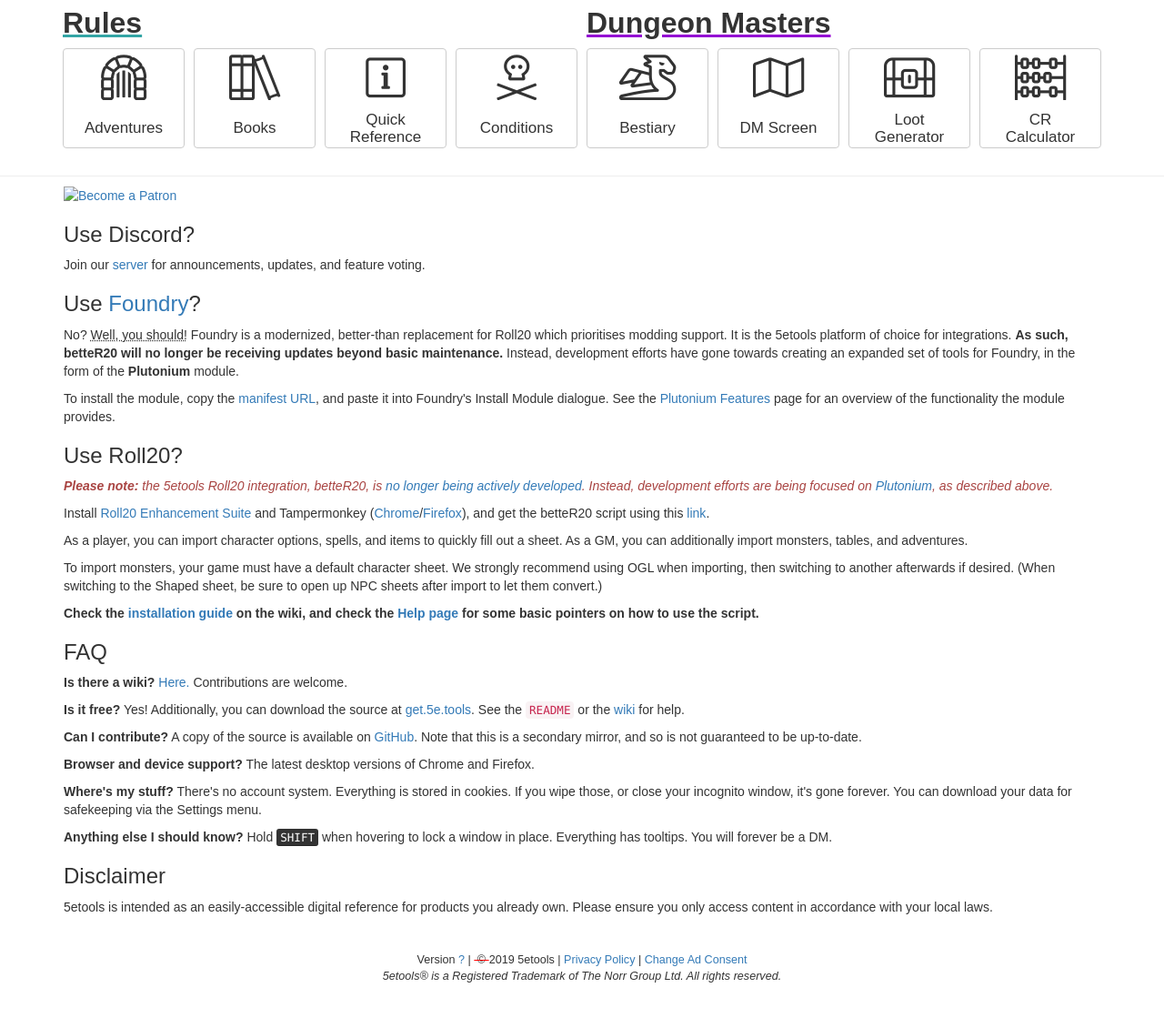
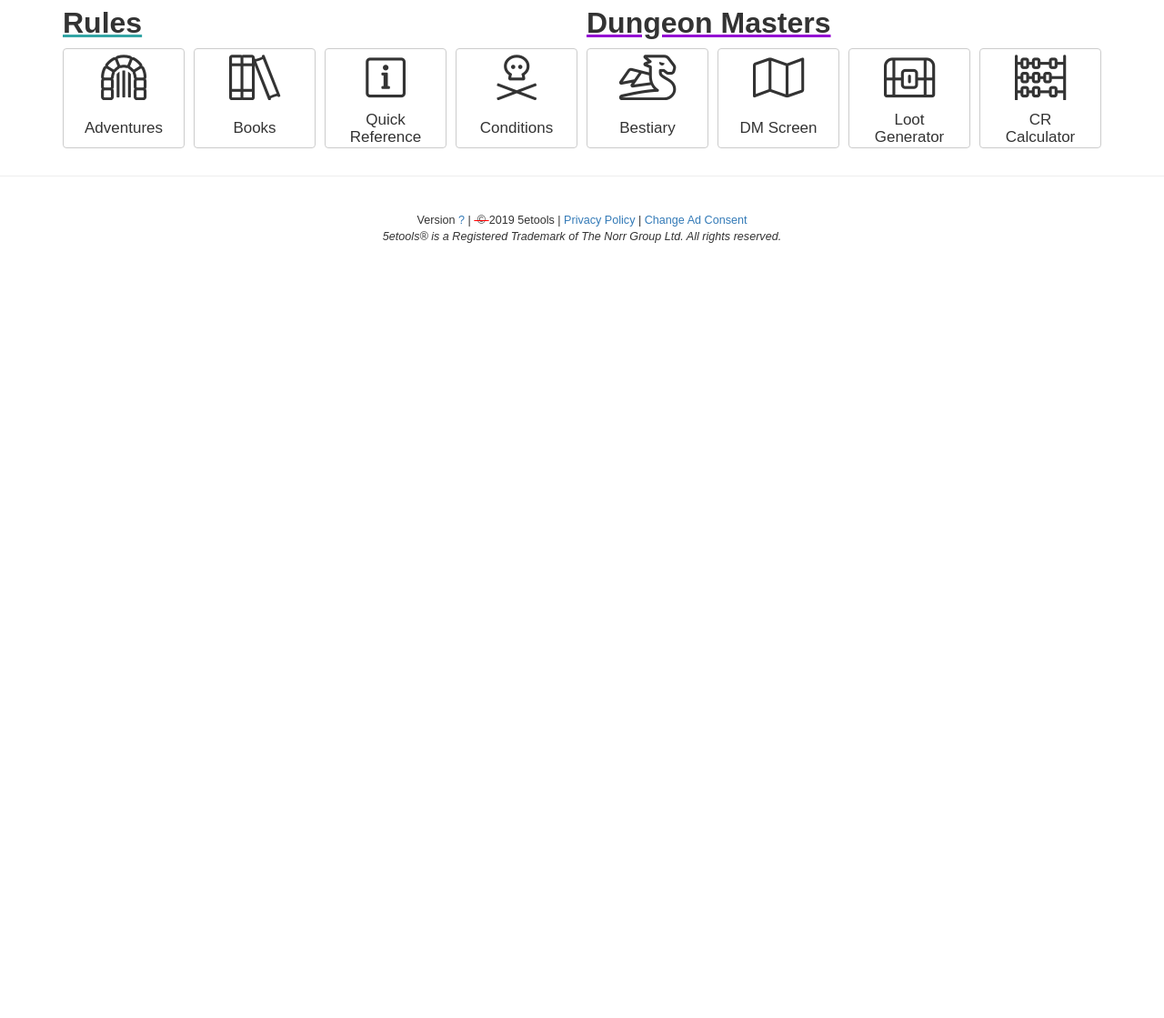
Before and after one commit to EldritchTranslator/eldritch-tome, a website with bundled scripts: page 5etools.html in a window 1280 px wide. Shown: the part 401-1520 px from the top of the page at 91% size. After the commit the page ends 801 px from the top, so only its background shows below. Built offline with nearby package versions, Linux system fonts and the light colour scheme.

Commit message:
Update 5etools.html

```diff
--- a/5etools.html
+++ b/5etools.html
@@ -260,7 +260,7 @@
 <header class="hidden-xs hidden-sm page__header">
 	<div class="container">
 
-		<h1 class="page__title page__title--home">5e<span>tools</span></h1>
+		<h1 class="page__title page__title--home">Eldritch<span>tools</span></h1>
 		<p class="page__subtitle">A suite of tools for 5th Edition  Dungeons &amp; Dragons players and Dungeon Masters.</p>
 	</div>
 </header>
@@ -409,41 +409,6 @@
 <!--		</div>-->
 <!--	</div>-->
 
-	<div class="cancer__wrp-leaderboard cancer__anchor"><div class="cancer__disp-cancer"></div><div class="cancer__wrp-leaderboard-inner"><!--5ETOOLS_AD_LEADERBOARD--></div></div>
-
-	<div class="w-100">
-		<p><a href="https://www.patreon.com/bePatron?u=22018559" rel="noopener noreferrer"><img src="img/patreon.png" alt="Become a Patron" style="width: 217px; height: 51px"></a></p>
-
-		<h3>Use Discord?</h3>
-		<p>Join our <a href="https://discord.gg/nGvRCDs" target="_blank" rel="noopener noreferrer">server</a> for announcements, updates, and feature voting.</p>
-
-		<h3>Use <a href="https://foundryvtt.com/" rel="noopener">Foundry</a>?</h3>
-		<p>No? <span class="help" title="Please note that Foundry Gaming, LLC. and The Norr Group Ltd. are in no way affiliated, and that Foundry Gaming, LLC. does not condone the use of their software in violation of your local laws.">Well, you should!</span> Foundry is a modernized, better-than replacement for Roll20 which prioritises modding support. It is the 5etools platform of choice for integrations. <b>As such, betteR20 will no longer be receiving updates beyond basic maintenance.</b> Instead, development efforts have gone towards creating an expanded set of tools for Foundry, in the form of the <b>Plutonium</b> module.</p>
-		<p>To install the module, copy the <a href="https://get.5e.tools/plutonium/module.json">manifest URL</a>, and paste it into Foundry's Install Module dialogue. See the <a href="plutonium.html">Plutonium Features</a> page for an overview of the functionality the module provides.</p>
-
-		<h3>Use Roll20?</h3>
-		<p class="text-danger"><i><b>Please note:</b> the 5etools Roll20 integration, betteR20, is <a href="https://wiki.5e.tools/index.php/BetteR20:maintenance_mode">no longer being actively developed</a>. Instead, development efforts are being focused on <a href="plutonium.html">Plutonium</a>, as described above.</i></p>
-		<p>Install <a href="https://ssstormy.github.io/roll20-enhancement-suite/" rel="noopener noreferrer">
-			Roll20 Enhancement Suite</a> and Tampermonkey (<a
-			href="https://chrome.google.com/webstore/detail/tampermonkey/dhdgffkkebhmkfjojejmpbldmpobfkfo" rel="noopener noreferrer">Chrome</a>/<a
-			href="https://addons.mozilla.org/firefox/addon/tampermonkey/" rel="noopener noreferrer">Firefox</a>), and get the betteR20 script using
-			this <a href="https://get.5e.tools/script/betteR20-5etools.user.js" id="betteR20_link" rel="noopener noreferrer">link</a>.</p>
-		<p>As a player, you can import character options, spells, and items to quickly fill out a sheet. As a GM, you can additionally import monsters, tables, and adventures.</p>
-		<p>To import monsters, your game must have a default character sheet. We strongly recommend using OGL
-			when importing, then switching to another afterwards if desired. (When switching to the Shaped sheet, be sure to open up NPC sheets after import to let them convert.)</p>
-		<p><b>Check the <a href="https://wiki.5e.tools/index.php/BetteRoll20_Install" rel="noopener noreferrer">installation guide</a> on the wiki, and check the <a href="roll20.html">Help page</a> for some basic pointers on how to use the script.</b></p>
-
-		<h3>FAQ</h3>
-		<p><b>Is there a wiki?</b> <a href="https://wiki.5e.tools/index.php/Main_Page" rel="noopener noreferrer">Here.</a> Contributions are welcome.
-		<p><b>Is it free?</b> Yes! Additionally, you can download the source at <a href="https://get.5e.tools">get.5e.tools</a>. See the <code>README</code> or the <a href="https://wiki.5e.tools/index.php/5eTools_Install_Guide" rel="noopener noreferrer">wiki</a> for help.</p>
-		<p><b>Can I contribute?</b> A copy of the source is available on <a href="https://github.com/TheGiddyLimit/TheGiddyLimit.github.io" rel="noopener noreferrer">GitHub</a>. Note that this is a secondary mirror, and so is not guaranteed to be up-to-date.</p>
-		<p><b>Browser and device support?</b> The latest desktop versions of Chrome and Firefox.</p>
-		<p><b>Where's my stuff?</b> There's no account system. Everything is stored in cookies. If you wipe those, or close your incognito window, it's gone forever. You can download your data for safekeeping via the Settings menu.</p>
-		<p><b>Anything else I should know?</b> Hold <kbd>SHIFT</kbd> when hovering to lock a window in place. Everything has tooltips. You will forever be a DM.</p>
-
-		<h3 title=":^)">Disclaimer</h3>
-		<p title=":^)">5etools is intended as an easily-accessible digital reference for products you already own. Please ensure you only access content in accordance with your local laws.</p>
-	</div>
 </main>
 <footer class="container">
 	<p class="text-center">
```
